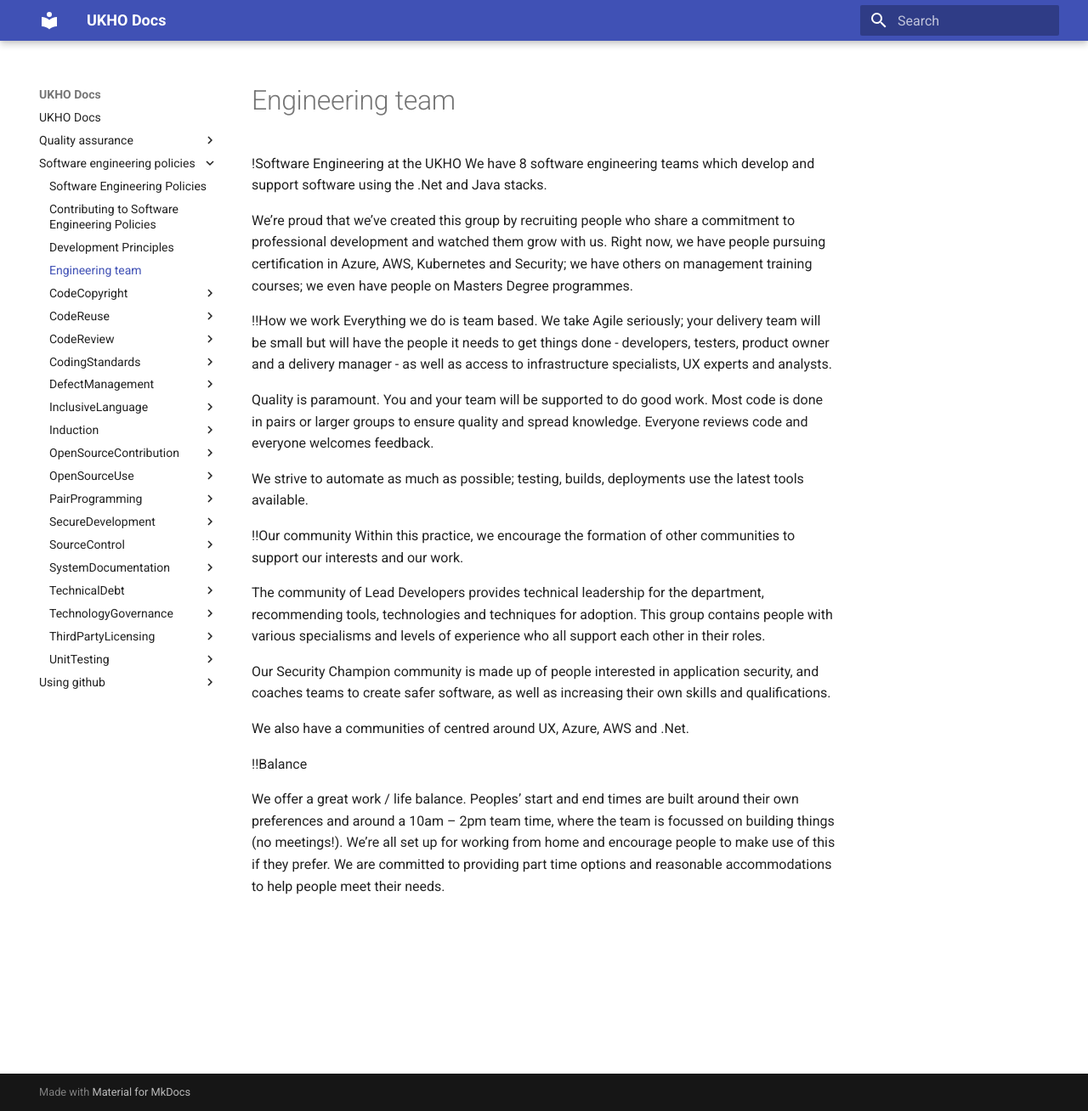
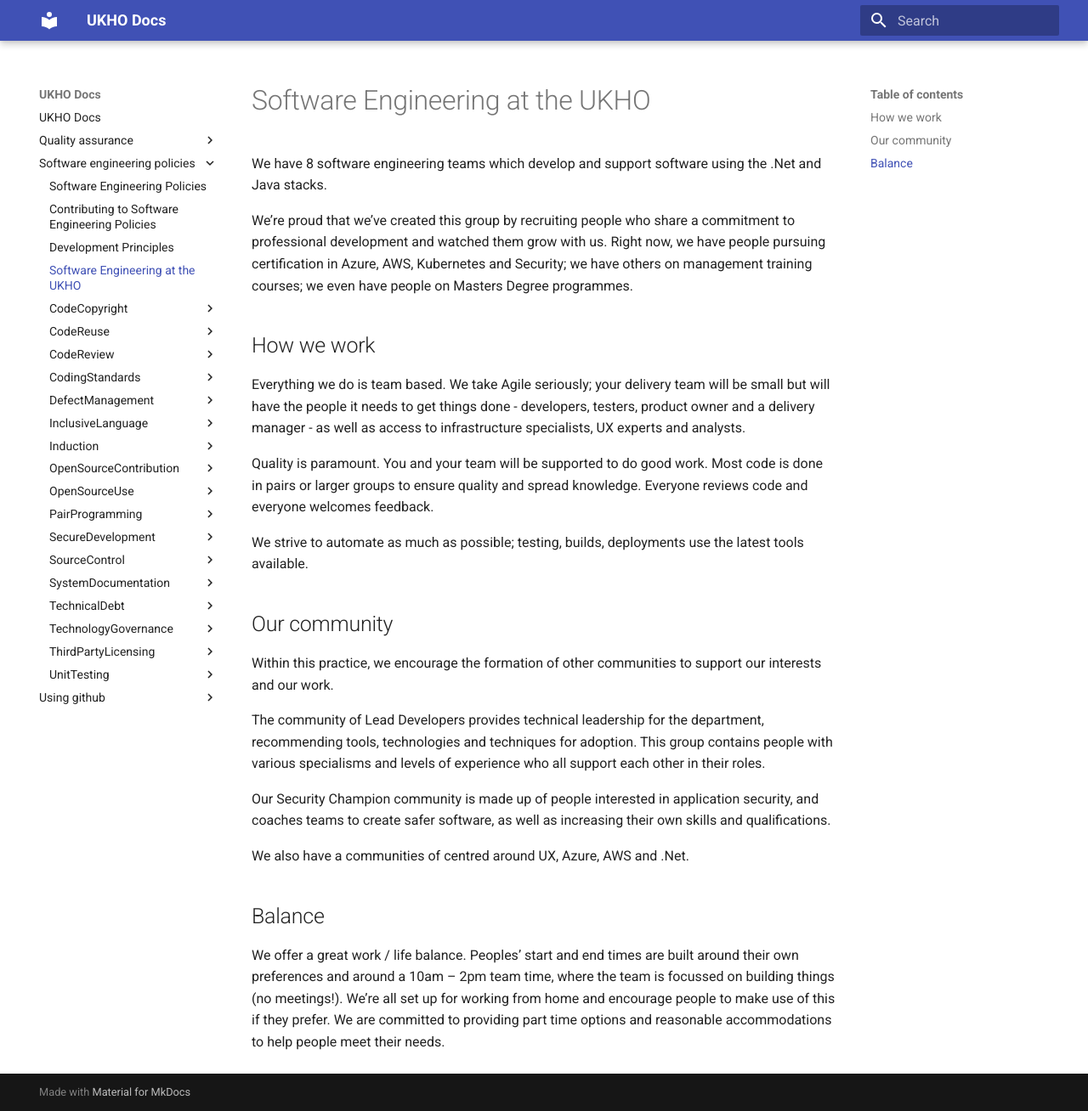
Before and after one commit to UKHO/docs, an MkDocs documentation site: the page built from docs/software-engineering-policies/engineering-team.md, in a window 1280 px wide and 1308 px high. Shown: the whole window at 85% size. Built offline with MkDocs 1.6.1 and Material for MkDocs 9.7.7, drawn with Linux system fonts in a browser that asks for light colours.

Commit message:
Update engineering-team.md
Actually corrected headings

```diff
--- a/docs/software-engineering-policies/engineering-team.md
+++ b/docs/software-engineering-policies/engineering-team.md
@@ -1,16 +1,16 @@
-!Software Engineering at the UKHO
+# Software Engineering at the UKHO
 We have 8 software engineering teams which develop and support software using the .Net and Java stacks.
 
 We’re proud that we’ve created this group by recruiting people who share a commitment to professional development and watched them grow with us.   Right now, we have people pursuing certification in Azure, AWS, Kubernetes and Security; we have others on management training courses; we even have people on Masters Degree programmes.
 
-!!How we work
+## How we work
 Everything we do is team based.  We take Agile seriously; your delivery team will be small but will have the people it needs to get things done - developers, testers, product owner and a delivery manager - as well as access to infrastructure specialists, UX experts and analysts.
 
 Quality is paramount.  You and your team will be supported to do good work.  Most code is done in pairs or larger groups to ensure quality and spread knowledge.  Everyone reviews code and everyone welcomes feedback.
 
 We strive to automate as much as possible; testing, builds, deployments use the latest tools available.
 
-!!Our community
+## Our community
 Within this practice, we encourage the formation of other communities to support our interests and our work.
 
 The community of Lead Developers provides technical leadership for the department, recommending tools, technologies and techniques for adoption.  This group contains people with various specialisms and levels of experience who all support each other in their roles.
@@ -19,6 +19,6 @@ Our Security Champion community is made up of people interested in application s
 
 We also have a communities of centred around UX, Azure, AWS and .Net.
 
-!!Balance
+## Balance
 
 We offer a great work / life balance.  Peoples’ start and end times are built around their own preferences and around a 10am – 2pm team time, where the team is focussed on building things (no meetings!).  We’re all set up for working from home and encourage people to make use of this if they prefer.  We are committed to providing part time options and reasonable accommodations to help people meet their needs.
```
